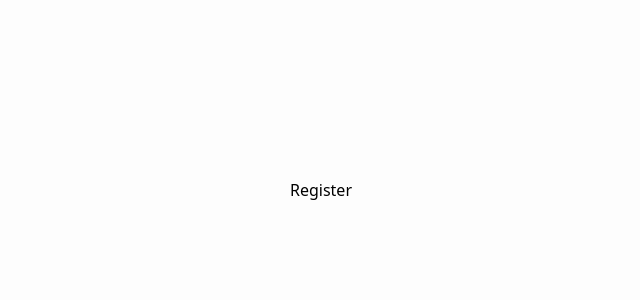
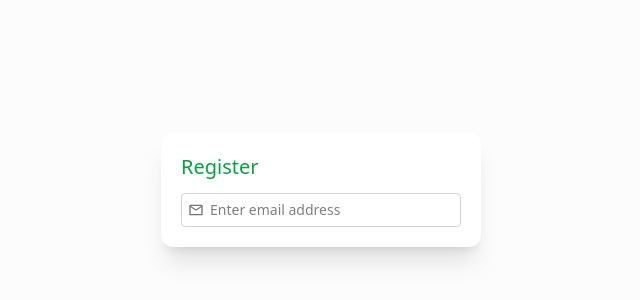
Before and after one commit to addispic/reactme, a React (Vite) app: page /auth/register in a window 1280 px wide. Shown: the part 210-510 px from the top of the page, without its empty margins (319-959 px from the left). Built offline with nearby package versions, Linux system fonts and the light colour scheme.

Commit message:
register page just started

```diff
--- /dev/null
+++ b/src/components/auth/InputText.tsx
@@ -0,0 +1,22 @@
+// defs
+import type { InputTextProps } from "./InputTextProps";
+export default function InputText({
+  type,
+  placeholder,
+  icon: Icon,
+  ...props
+}: InputTextProps) {
+  return (
+    <div>
+      {/* input */}
+      <div className="flex items-center gap-x-1.5 px-1.5 py-1.5 border border-neutral-300 rounded-sm">
+        {Icon && <Icon className={"text-neutral-500"} />}
+        <input
+          type={type}
+          placeholder={placeholder || ""}
+          className={`${props.inputClass} focus:ring-0 focus:outline-none border-none text-sm`}
+        />
+      </div>
+    </div>
+  );
+}
--- /dev/null
+++ b/src/components/auth/InputTextProps.ts
@@ -0,0 +1,8 @@
+import type { ComponentType } from "react";
+
+export type InputTextProps = {
+  icon?: ComponentType<{ className?: string }>;
+  type: "text" | "password" | "number";
+  placeholder?: string;
+  inputClass?: string;
+};
--- a/src/layouts/AuthLayout.tsx
+++ b/src/layouts/AuthLayout.tsx
@@ -1,7 +1,7 @@
 import { Outlet } from "react-router-dom";
 export default function AuthLayouts() {
   return (
-    <div className="w-screen h-screen overflow-hidden flex items-center justify-center bg-neutral-50/35">
+    <div className="w-screen h-screen overflow-hidden flex items-center justify-center bg-neutral-50/50">
       <Outlet />
     </div>
   );
--- a/src/pages/auth/Login.tsx
+++ b/src/pages/auth/Login.tsx
@@ -1,4 +1,5 @@
 import { useState, useEffect } from "react";
+import { Link } from "react-router-dom";
 // icons
 import { MdOutlineMailOutline } from "react-icons/md";
 import { TbLockPassword } from "react-icons/tb";
@@ -57,6 +58,7 @@ export default function Login() {
     if (errors.email || errors.password) return;
     console.log({ email, password });
   };
+
   return (
     <div className="min-w-64 md:min-w-72 p-3 sm:p-4 md:p-5 lg:p-6 rounded-sm sm:rounded-md md:rounded-lg shadow-sm bg-white">
       <header>
@@ -85,6 +87,18 @@ export default function Login() {
           error={passwordError}
         />
 
+        <div>
+          <p className="w-full  text-sm text-end my-2 italic text-neutral-600">
+            Don't have an account ?{" "}
+            <Link
+              to={"/auth/register"}
+              className="text-green-600 hover:underline"
+            >
+              Register
+            </Link>
+          </p>
+        </div>
+
         {/* buttons */}
         <div className="mt-5">
           <button
--- a/src/pages/auth/Register.tsx
+++ b/src/pages/auth/Register.tsx
@@ -1,3 +1,23 @@
+// icons
+import { MdOutlineMailOutline } from "react-icons/md";
+// components
+import InputText from "../../components/auth/InputText";
 export default function Register() {
-  return <>Register</>;
+  return (
+    <div className="w-screen h-screen overflow-hidden flex items-center justify-center">
+      <div className="min-w-64 sm:min-w-72 md:min-w-80 p-3 sm:p-4 md:p-5 rounded-sm sm:rounded-md lg:rounded-xl bg-white shadow-sm sm:shadow-lg md:shadow-xl">
+        <h3 className="sm:text-lg md:text-xl  font-medium text-green-600">
+          Register
+        </h3>
+        <div className="mt-3">
+          {/* email */}
+          <InputText
+            icon={MdOutlineMailOutline}
+            type="text"
+            placeholder="Enter email address"
+          />
+        </div>
+      </div>
+    </div>
+  );
 }
```
